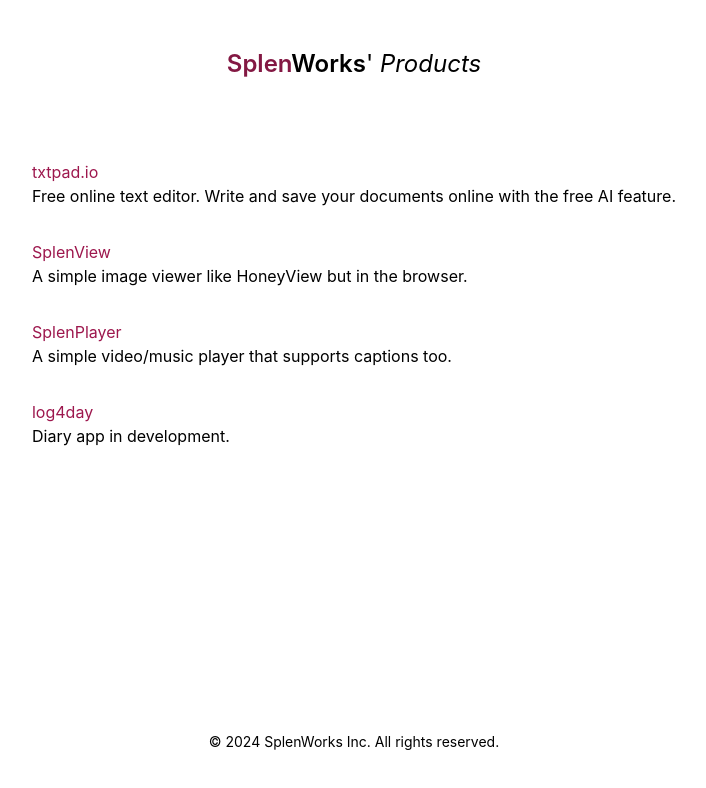
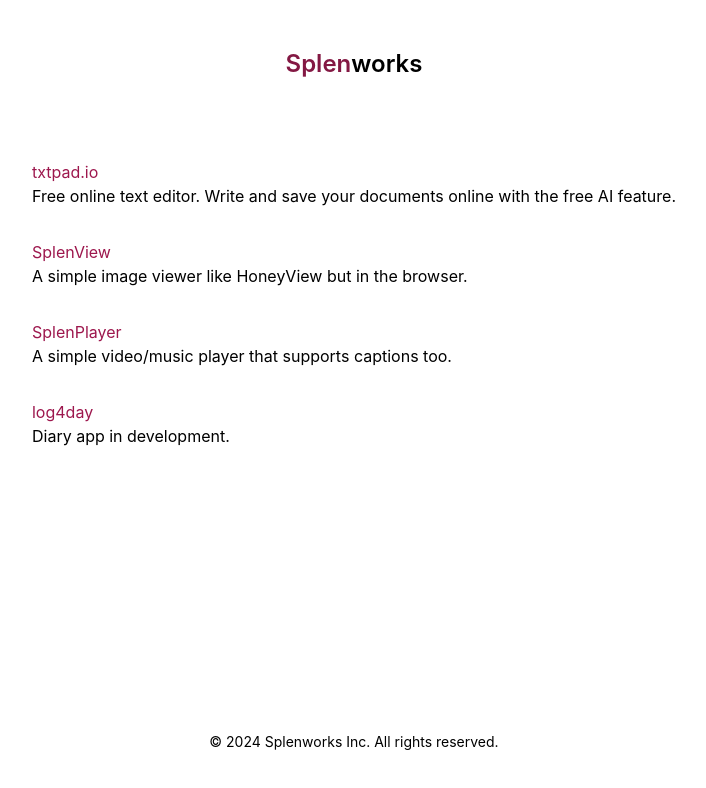
Before and after one commit to Splenworks/splenworks, a React (Vite) app: page / in a window 1280 px wide. Shown: the top 788 px of the page, without its empty margins (286-992 px from the left). Built offline with nearby package versions, Linux system fonts and the light colour scheme.

Commit message:
change capitalization of "SplenWorks" to "Splenworks" in HTML and JSX files

```diff
--- a/index.html
+++ b/index.html
@@ -4,7 +4,7 @@
     <meta charset="UTF-8" />
     <link rel="icon" type="image/svg+xml" href="/src/assets/favicon.svg" />
     <meta name="viewport" content="width=device-width, initial-scale=1.0" />
-    <title>SplenWorks</title>
+    <title>Splenworks</title>
     <script>
       if (window.location.hostname.toLowerCase().endsWith("splenwork.com")) {
         window.location.href = "https://splenworks.com"
--- a/src/Home/index.tsx
+++ b/src/Home/index.tsx
@@ -8,10 +8,7 @@
       <div className="m-auto flex-auto flex flex-col justify-start">
         <div className="flex-auto flex flex-col">
           <h1 className="text-2xl font-semibold mt-8 mb-16 text-center">
-            <span className="text-pink-900">Splen</span>Works
-            <span className="font-normal">
-              &apos; <i>Products</i>
-            </span>
+            <span className="text-pink-900">Splen</span>works
           </h1>
           <div className="flex-auto flex items-first">
             <ul className="[&>li]:px-6 [&>li]:py-4">
@@ -52,7 +49,7 @@
         </div>
         <footer>
           <p className="text-sm py-8 text-center">
-            &copy; {currentYear} SplenWorks Inc. All rights reserved.
+            &copy; {currentYear} Splenworks Inc. All rights reserved.
           </p>
         </footer>
       </div>
```
